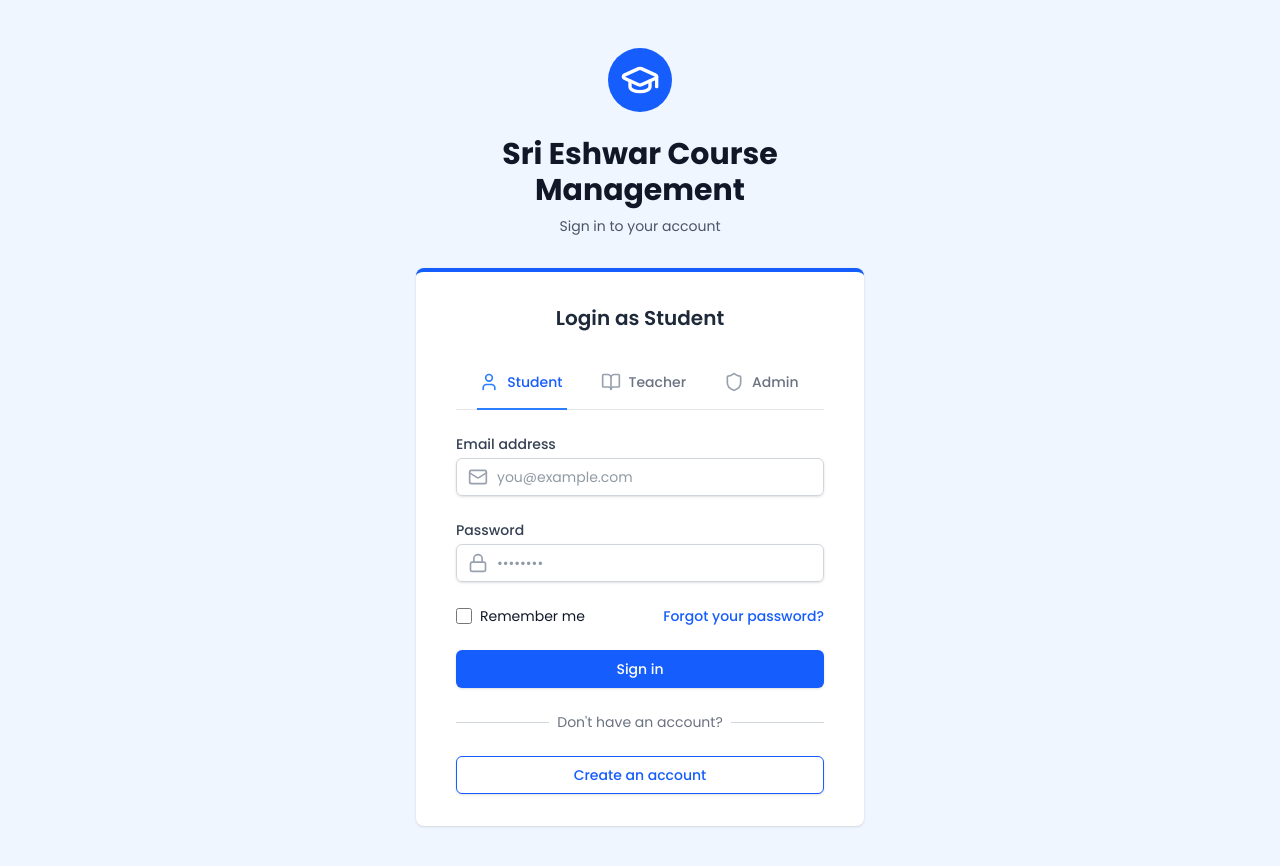
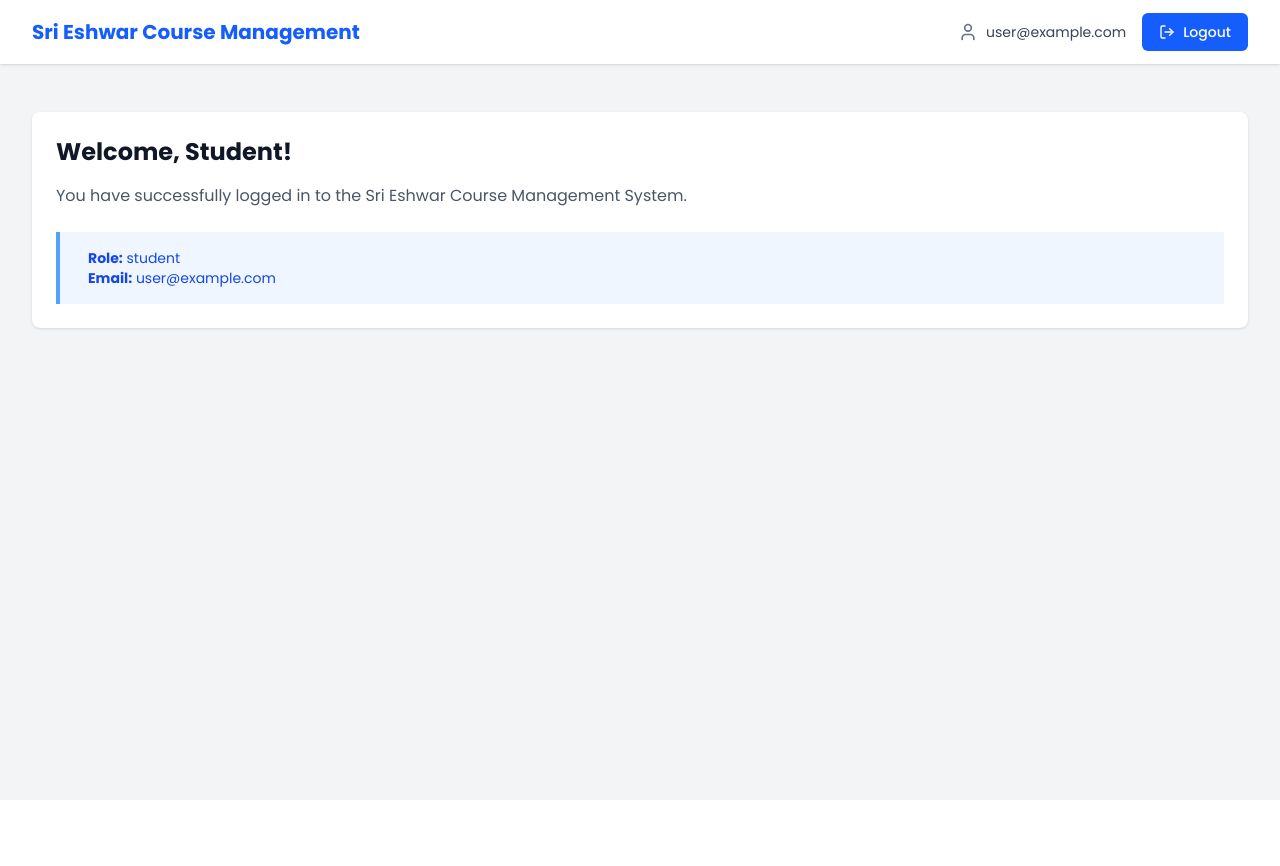
Before and after one commit to sanjanab-31/Course_Management, a React (Vite) app: page / in a window 1280 px wide. Before the commit this address led to /login. Shown: the top 866 px of the page. After the commit the page ends 800 px from the top, so only its background shows below. Built offline with nearby package versions, Linux system fonts and the light colour scheme; no server answers; the database is empty; sample sign-in values are in the browser's storage.

Commit message:
Authentication

```diff
--- a/src/App.jsx
+++ b/src/App.jsx
@@ -1,10 +1,16 @@
 import React from 'react';
 import { BrowserRouter as Router, Routes, Route, Navigate } from 'react-router-dom';
-import { AuthProvider } from './context/AuthContext';
+import { AuthProvider, useAuth } from './context/AuthContext';
 import Login from './components/Login';
 import Signup from './components/Signup';
 import ForgotPassword from './components/ForgotPassword';
+import Dashboard from './components/Dashboard';
 import './App.css';
+
+function ProtectedRoute({ children }) {
+  const { currentUser } = useAuth();
+  return currentUser ? children : <Navigate to="/login" replace />;
+}
 
 function App() {
   return (
@@ -14,7 +20,11 @@ function App() {
           <Route path="/login" element={<Login />} />
           <Route path="/signup" element={<Signup />} />
           <Route path="/forgot-password" element={<ForgotPassword />} />
-          <Route path="/" element={<Navigate to="/login" replace />} />
+          <Route path="/" element={
+            <ProtectedRoute>
+              <Dashboard />
+            </ProtectedRoute>
+          } />
         </Routes>
       </AuthProvider>
     </Router>
--- a/src/components/AuthLayout.jsx
+++ b/src/components/AuthLayout.jsx
@@ -1,31 +1,54 @@
 import React from 'react';
-import { GraduationCap } from 'lucide-react';
 
 const AuthLayout = ({ children, title, subtitle }) => {
     return (
-        <div className="min-h-screen bg-blue-50 flex flex-col justify-center py-12 sm:px-6 lg:px-8 font-['Poppins']">
-            <div className="sm:mx-auto sm:w-full sm:max-w-md">
-                <div className="flex justify-center">
-                    <div className="bg-blue-600 p-3 rounded-full">
-                        <GraduationCap className="h-10 w-10 text-white" />
+        <div className="min-h-screen flex font-['Poppins'] bg-white">
+            {/* Left Side - Branding */}
+            <div className="hidden lg:flex lg:w-1/2 bg-blue-600 flex-col justify-center items-center relative overflow-hidden">
+                <div className="absolute inset-0 bg-gradient-to-br from-blue-600 to-blue-900 opacity-90"></div>
+
+                {/* Content */}
+                <div className="relative z-10 flex flex-col items-center text-center px-12">
+                    <div >
+                        <img src="https://res.cloudinary.com/dfflvhcbx/image/upload/v1764820736/download-removebg-preview_i5gn9t.png" alt="" />
                     </div>
+                    <h1 className="text-4xl font-bold text-white mb-6 tracking-tight leading-tight">
+                        Sri Eshwar <br /> Course Management
+                    </h1>
+                    <p className="text-blue-100 text-lg max-w-md leading-relaxed">
+                        Your gateway to seamless learning and academic excellence.
+                    </p>
                 </div>
-                <h2 className="mt-6 text-center text-3xl font-extrabold text-gray-900">
-                    Sri Eshwar Course Management
-                </h2>
-                <p className="mt-2 text-center text-sm text-gray-600">
-                    {title}
-                </p>
+
+                {/* Decorative Elements */}
+                <div className="absolute -bottom-24 -left-24 w-96 h-96 bg-blue-500 rounded-full mix-blend-multiply filter blur-3xl opacity-20 animate-pulse"></div>
+                <div className="absolute -top-24 -right-24 w-96 h-96 bg-blue-400 rounded-full mix-blend-multiply filter blur-3xl opacity-20 animate-pulse"></div>
             </div>
 
-            <div className="mt-8 sm:mx-auto sm:w-full sm:max-w-md">
-                <div className="bg-white py-8 px-4 shadow sm:rounded-lg sm:px-10 border-t-4 border-blue-600">
-                    {subtitle && (
-                        <div className="mb-6 text-center">
-                            <h3 className="text-xl font-semibold text-gray-800">{subtitle}</h3>
+            {/* Right Side - Form */}
+            <div className="flex-1 flex flex-col justify-center py-12 px-4 sm:px-6 lg:flex-none lg:w-1/2 xl:px-24 bg-white">
+                <div className="mx-auto w-full max-w-sm lg:max-w-md">
+                    <div className="text-center lg:text-left mb-10">
+                        {/* Mobile Logo (visible only on small screens) */}
+                        <div className="lg:hidden flex justify-center mb-6">
+                            <div >
+                                <img src="https://res.cloudinary.com/dfflvhcbx/image/upload/v1764820736/download-removebg-preview_i5gn9t.png" alt="" />
+                            </div>
                         </div>
-                    )}
-                    {children}
+
+                        <h2 className="text-3xl font-extrabold text-gray-900 tracking-tight">
+                            {title}
+                        </h2>
+                        {subtitle && (
+                            <p className="mt-2 text-base text-gray-600 font-medium">
+                                {subtitle}
+                            </p>
+                        )}
+                    </div>
+
+                    <div className="mt-8">
+                        {children}
+                    </div>
                 </div>
             </div>
         </div>
--- /dev/null
+++ b/src/components/Dashboard.jsx
@@ -0,0 +1,72 @@
+import React from 'react';
+import { useAuth } from '../context/AuthContext';
+import { useNavigate } from 'react-router-dom';
+import { LogOut, User } from 'lucide-react';
+
+const Dashboard = () => {
+    const { currentUser, userRole, logout } = useAuth();
+    const navigate = useNavigate();
+
+    async function handleLogout() {
+        try {
+            await logout();
+            navigate('/login');
+        } catch (error) {
+            console.error('Failed to logout:', error);
+        }
+    }
+
+    return (
+        <div className="min-h-screen bg-gray-100 font-['Poppins']">
+            <nav className="bg-white shadow-sm">
+                <div className="max-w-7xl mx-auto px-4 sm:px-6 lg:px-8">
+                    <div className="flex justify-between h-16">
+                        <div className="flex items-center">
+                            <h1 className="text-xl font-bold text-blue-600">
+                                Sri Eshwar Course Management
+                            </h1>
+                        </div>
+                        <div className="flex items-center space-x-4">
+                            <div className="flex items-center space-x-2">
+                                <User className="h-5 w-5 text-gray-500" />
+                                <span className="text-sm text-gray-700">{currentUser?.email}</span>
+                            </div>
+                            <button
+                                onClick={handleLogout}
+                                className="inline-flex items-center px-4 py-2 border border-transparent text-sm font-medium rounded-md text-white bg-blue-600 hover:bg-blue-700 focus:outline-none focus:ring-2 focus:ring-offset-2 focus:ring-blue-500"
+                            >
+                                <LogOut className="h-4 w-4 mr-2" />
+                                Logout
+                            </button>
+                        </div>
+                    </div>
+                </div>
+            </nav>
+
+            <main className="max-w-7xl mx-auto py-6 sm:px-6 lg:px-8">
+                <div className="px-4 py-6 sm:px-0">
+                    <div className="bg-white rounded-lg shadow p-6">
+                        <h2 className="text-2xl font-bold text-gray-900 mb-4">
+                            Welcome, {userRole?.charAt(0).toUpperCase() + userRole?.slice(1)}!
+                        </h2>
+                        <p className="text-gray-600">
+                            You have successfully logged in to the Sri Eshwar Course Management System.
+                        </p>
+                        <div className="mt-6 bg-blue-50 border-l-4 border-blue-400 p-4">
+                            <div className="flex">
+                                <div className="ml-3">
+                                    <p className="text-sm text-blue-700">
+                                        <strong>Role:</strong> {userRole} <br />
+                                        <strong>Email:</strong> {currentUser?.email}
+                                    </p>
+                                </div>
+                            </div>
+                        </div>
+                    </div>
+                </div>
+            </main>
+        </div>
+    );
+};
+
+export default Dashboard;
--- a/src/components/Login.jsx
+++ b/src/components/Login.jsx
@@ -29,8 +29,8 @@ const Login = () => {
             await login(email, password);
             navigate('/'); // Redirect to dashboard/home after login
         } catch (err) {
-            setError('Failed to log in. Please check your credentials.');
             console.error(err);
+            setError('Failed to log in: ' + err.message);
         } finally {
             setLoading(false);
         }
@@ -41,6 +41,51 @@ const Login = () => {
         { id: 'teacher', label: 'Teacher', icon: BookOpen },
         { id: 'admin', label: 'Admin', icon: Shield },
     ];
+
+    async function handleSetupDemo() {
+        const demoUsers = [
+            { email: 'student@gmail.com', password: 'Student123', name: 'Demo Student', role: 'student' },
+            { email: 'teacher@gmail.com', password: 'Teacher123', name: 'Demo Teacher', role: 'teacher' },
+            { email: 'admin@gmail.com', password: 'Admin123', name: 'Demo Admin', role: 'admin' }
+        ];
+
+        setLoading(true);
+        try {
+            for (const user of demoUsers) {
+                try {
+                    await signup(user.email, user.password, user.name, user.role);
+                    console.log(`Created ${user.role}`);
+                    // We need to logout immediately because signup logs us in
+                    await login(user.email, user.password); // Re-verify login or just logout
+                    // Actually signup returns userCredential, so we are logged in.
+                    // We just need to logout to create the next one.
+                    // But wait, useAuth().logout might not be available directly inside the loop if we rely on context state updates which might be async.
+                    // However, firebase auth is synchronous-ish for the object state but the promise resolves.
+                    // Let's just use the auth instance directly or the context function.
+                    // Context logout calls signOut(auth).
+
+                    // Small delay to ensure firestore write completes if needed, though await setDoc in signup should handle it.
+                } catch (e) {
+                    if (e.code === 'auth/email-already-in-use') {
+                        console.log(`${user.email} already exists.`);
+                    } else {
+                        throw e;
+                    }
+                }
+                // Force logout to clear session for next creation
+                const { signOut } = await import('firebase/auth');
+                const { auth } = await import('../config/firebase');
+                await signOut(auth);
+            }
+            setError('');
+            alert('Demo accounts created! You can now login.');
+        } catch (err) {
+            console.error(err);
+            setError('Setup failed: ' + err.message);
+        } finally {
+            setLoading(false);
+        }
+    }
 
     return (
         <AuthLayout
@@ -177,13 +222,20 @@ const Login = () => {
                     </div>
                 </div>
 
-                <div className="mt-6">
+                <div className="mt-6 grid grid-cols-1 gap-3">
                     <Link
                         to="/signup"
                         className="w-full flex justify-center py-2 px-4 border border-blue-600 rounded-md shadow-sm text-sm font-medium text-blue-600 bg-white hover:bg-blue-50 focus:outline-none focus:ring-2 focus:ring-offset-2 focus:ring-blue-500 transition-colors duration-200"
                     >
                         Create an account
                     </Link>
+                    <button
+                        type="button"
+                        onClick={handleSetupDemo}
+                        className="w-full flex justify-center py-2 px-4 border border-gray-300 rounded-md shadow-sm text-sm font-medium text-gray-700 bg-gray-50 hover:bg-gray-100 focus:outline-none focus:ring-2 focus:ring-offset-2 focus:ring-blue-500 transition-colors duration-200"
+                    >
+                        Setup Demo Accounts
+                    </button>
                 </div>
             </div>
         </AuthLayout>
--- a/src/components/Signup.jsx
+++ b/src/components/Signup.jsx
@@ -27,8 +27,8 @@ const Signup = () => {
             await signup(email, password, name, role);
             navigate('/');
         } catch (err) {
-            setError('Failed to create an account. ' + err.message);
             console.error(err);
+            setError('Failed to create an account: ' + err.message);
         } finally {
             setLoading(false);
         }
--- a/src/context/AuthContext.jsx
+++ b/src/context/AuthContext.jsx
@@ -1,5 +1,5 @@
 import React, { createContext, useContext, useState, useEffect } from "react";
-import { auth, db } from "../config/firebase";
+import { auth } from "../config/firebase";
 import {
     createUserWithEmailAndPassword,
     signInWithEmailAndPassword,
@@ -7,12 +7,18 @@ import {
     sendPasswordResetEmail,
     onAuthStateChanged,
 } from "firebase/auth";
-import { doc, setDoc, getDoc } from "firebase/firestore";
 
 const AuthContext = createContext();
 
 export function useAuth() {
     return useContext(AuthContext);
+}
+
+// Helper function to determine role from email
+function getRoleFromEmail(email) {
+    if (email.includes('admin')) return 'admin';
+    if (email.includes('teacher')) return 'teacher';
+    return 'student';
 }
 
 export function AuthProvider({ children }) {
@@ -22,27 +28,15 @@ export function AuthProvider({ children }) {
 
     async function signup(email, password, name, role) {
         const userCredential = await createUserWithEmailAndPassword(auth, email, password);
-        const user = userCredential.user;
-
-        // Store user details and role in Firestore
-        await setDoc(doc(db, "users", user.uid), {
-            name,
-            email,
-            role,
-            createdAt: new Date().toISOString()
-        });
-
-        setUserRole(role);
+        // Set role from email pattern
+        setUserRole(getRoleFromEmail(email));
         return userCredential;
     }
 
     async function login(email, password) {
         const userCredential = await signInWithEmailAndPassword(auth, email, password);
-        // Fetch user role
-        const userDoc = await getDoc(doc(db, "users", userCredential.user.uid));
-        if (userDoc.exists()) {
-            setUserRole(userDoc.data().role);
-        }
+        // Set role from email pattern
+        setUserRole(getRoleFromEmail(userCredential.user.email));
         return userCredential;
     }
 
@@ -56,13 +50,10 @@ export function AuthProvider({ children }) {
     }
 
     useEffect(() => {
-        const unsubscribe = onAuthStateChanged(auth, async (user) => {
+        const unsubscribe = onAuthStateChanged(auth, (user) => {
             setCurrentUser(user);
             if (user) {
-                const userDoc = await getDoc(doc(db, "users", user.uid));
-                if (userDoc.exists()) {
-                    setUserRole(userDoc.data().role);
-                }
+                setUserRole(getRoleFromEmail(user.email));
             } else {
                 setUserRole(null);
             }
```
Also changed, not shown: src/config/firebase.js (+9 -8 lines).
